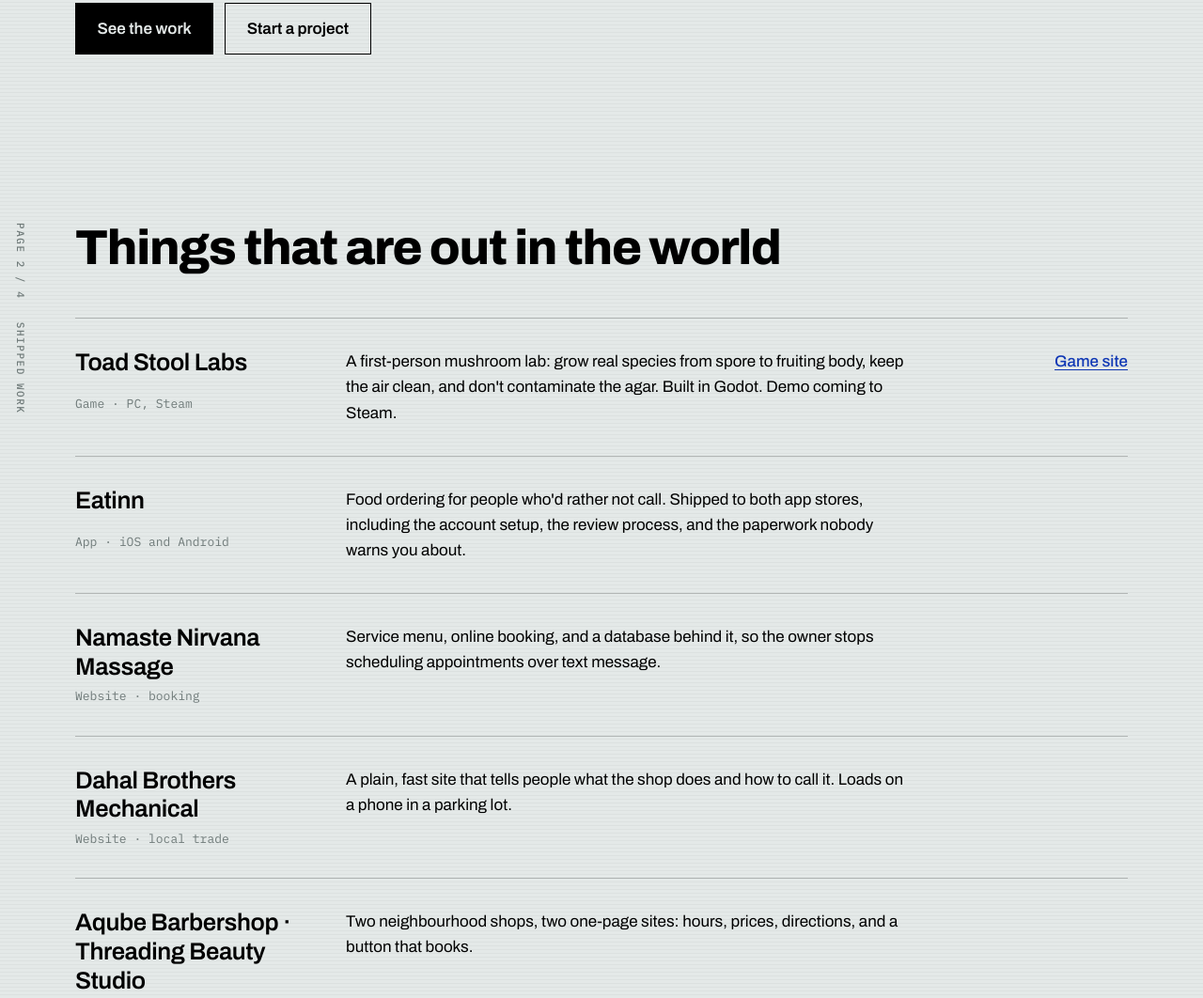
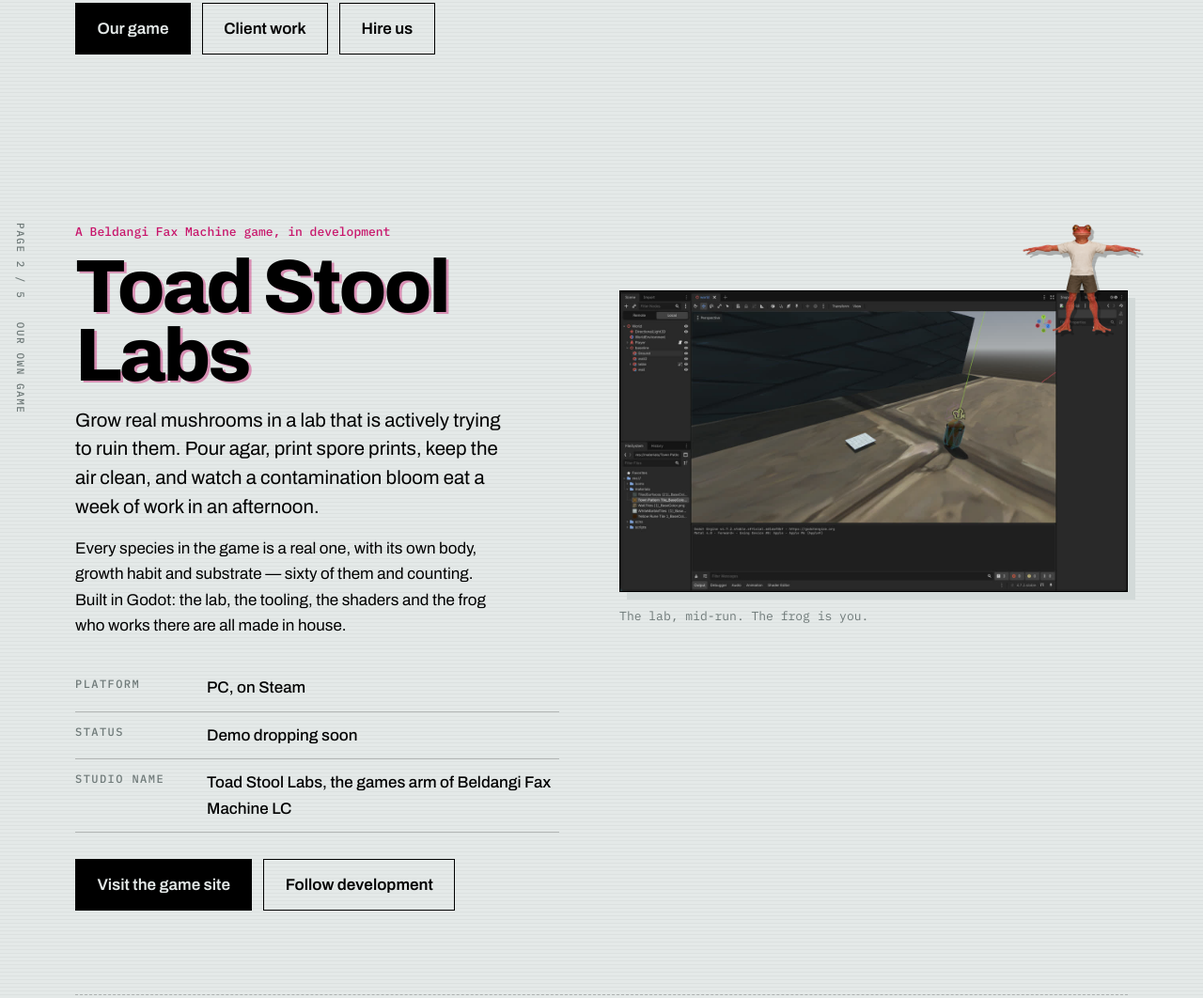
Before and after one commit to Bahun-Ko-Ckusi/BELDANGIFAXMACHINE, a plain HTML site: page index.html in a window 1280 px wide. Shown: the part 970-2032 px from the top of the page at 94% size. Drawn offline with Linux system fonts and the light colour scheme.

Commit message:
Put the game front and centre
Toad Stool Labs now gets its own page in the transmission (page 2 of 5)
with real art pulled from the game site, instead of being one row in the
client-work ledger. Client work is now page 3.

```diff
--- a/index.html
+++ b/index.html
@@ -4,11 +4,11 @@
 <meta charset="utf-8">
 <meta name="viewport" content="width=device-width, initial-scale=1">
 <title>Beldangi Fax Machine LC — software studio in Vermont</title>
-<meta name="description" content="Beldangi Fax Machine LC is a one-person software studio in Vermont. We build games, mobile apps, and websites for small businesses.">
+<meta name="description" content="Beldangi Fax Machine LC is a one-person software studio in Vermont. We make Toad Stool Labs, and build mobile apps and websites for small businesses.">
 <meta name="theme-color" content="#e4e9e8">
 <link rel="icon" href="favicon.svg" type="image/svg+xml">
 <meta property="og:title" content="Beldangi Fax Machine LC">
-<meta property="og:description" content="A one-person software studio in Vermont. Games, mobile apps, and websites for small businesses.">
+<meta property="og:description" content="Makers of Toad Stool Labs. A one-person software studio in Vermont building games, apps and websites.">
 <meta property="og:type" content="website">
 <link rel="preconnect" href="https://fonts.googleapis.com">
 <link rel="preconnect" href="https://fonts.gstatic.com" crossorigin>
@@ -24,7 +24,7 @@
   <div class="feed" aria-hidden="true"></div>
 
   <p class="xmit" aria-hidden="true">
-    <span class="xmit-dot"></span>CONNECTED 33.6 kbps &nbsp;·&nbsp; SENDING 1 OF 4
+    <span class="xmit-dot"></span>CONNECTED 33.6 kbps &nbsp;·&nbsp; SENDING 1 OF 5
   </p>
 
   <div class="cover-grid">
@@ -45,10 +45,10 @@
       </div>
       <div class="field">
         <dt>Re</dt>
-        <dd>Games, mobile apps, and websites for small businesses</dd>
+        <dd>Toad Stool Labs, our own game &mdash; plus apps and websites we build for other people</dd>
       </div>
       <div class="field field--split">
-        <div><dt>Pages</dt><dd>4</dd></div>
+        <div><dt>Pages</dt><dd>5</dd></div>
         <div><dt>Urgent</dt><dd>Usually</dd></div>
       </div>
     </dl>
@@ -60,29 +60,67 @@
     </p>
 
     <p class="actions">
-      <a class="btn" href="#work">See the work</a>
-      <a class="btn btn--quiet" href="mailto:pokhrelaustin26@gmail.com?subject=Project%20inquiry">Start a project</a>
+      <a class="btn" href="#game">Our game</a>
+      <a class="btn btn--quiet" href="#work">Client work</a>
+      <a class="btn btn--quiet" href="mailto:pokhrelaustin26@gmail.com?subject=Project%20inquiry">Hire us</a>
     </p>
   </div>
 </header>
 
 <main id="transmission">
 
+<!-- ───────── page 2 : the studio's own game ───────── -->
+<section class="sheet game" id="game">
+  <p class="margin-stamp" aria-hidden="true">PAGE 2 / 5 &nbsp; OUR OWN GAME</p>
+
+  <div class="game-grid">
+    <div class="game-text">
+      <p class="game-eyebrow">A Beldangi Fax Machine game, in development</p>
+      <h2 class="game-title">Toad Stool Labs</h2>
+      <p class="game-lede">
+        Grow real mushrooms in a lab that is actively trying to ruin them. Pour agar,
+        print spore prints, keep the air clean, and watch a contamination bloom eat a
+        week of work in an afternoon.
+      </p>
+      <p class="game-body">
+        Every species in the game is a real one, with its own body, growth habit and
+        substrate &mdash; sixty of them and counting. Built in Godot: the lab, the
+        tooling, the shaders and the frog who works there are all made in house.
+      </p>
+      <dl class="fields fields--game">
+        <div class="field">
+          <dt>Platform</dt><dd>PC, on Steam</dd>
+        </div>
+        <div class="field">
+          <dt>Status</dt><dd>Demo dropping soon</dd>
+        </div>
+        <div class="field">
+          <dt>Studio name</dt><dd>Toad Stool Labs, the games arm of Beldangi Fax Machine LC</dd>
+        </div>
+      </dl>
+      <p class="actions">
+        <a class="btn" href="https://bahun-ko-ckusi.github.io/TOADSTOOLLINK/">Visit the game site</a>
+        <a class="btn btn--quiet" href="https://linktr.ee/BeldangiFaxMachine">Follow development</a>
+      </p>
+    </div>
+
+    <figure class="game-art">
+      <img class="game-shot" src="media/toadstool-shot.jpg" width="1280" height="758"
+           alt="A screenshot of the Toad Stool Labs lab interior, with petri dishes and growing equipment on a workbench." loading="lazy" decoding="async">
+      <img class="game-char" src="media/toadstool-character.png" width="1312" height="1199"
+           alt="The frog character the player plays as in Toad Stool Labs." loading="lazy" decoding="async">
+      <figcaption>The lab, mid-run. The frog is you.</figcaption>
+    </figure>
+  </div>
+</section>
+
 <!-- ───────── page 2 : work ───────── -->
 <section class="sheet" id="work">
-  <p class="margin-stamp" aria-hidden="true">PAGE 2 / 4 &nbsp; SHIPPED WORK</p>
+  <p class="margin-stamp" aria-hidden="true">PAGE 3 / 5 &nbsp; CLIENT WORK</p>
 
-  <h2 class="head">Things that are out in the world</h2>
+  <h2 class="head">Work we've shipped for other people</h2>
 
   <ol class="ledger">
-    <li class="row">
-      <h3 class="row-name">Toad Stool Labs</h3>
-      <p class="row-kind">Game &middot; PC, Steam</p>
-      <p class="row-what">A first-person mushroom lab: grow real species from spore to
-      fruiting body, keep the air clean, and don't contaminate the agar. Built in Godot.
-      Demo coming to Steam.</p>
-      <p class="row-go"><a href="https://bahun-ko-ckusi.github.io/TOADSTOOLLINK/">Game site</a></p>
-    </li>
     <li class="row">
       <h3 class="row-name">Eatinn</h3>
       <p class="row-kind">App &middot; iOS and Android</p>
@@ -113,7 +151,7 @@
 
 <!-- ───────── page 3 : services ───────── -->
 <section class="sheet sheet--ink" id="services">
-  <p class="margin-stamp" aria-hidden="true">PAGE 3 / 4 &nbsp; WHAT YOU CAN HIRE US FOR</p>
+  <p class="margin-stamp" aria-hidden="true">PAGE 4 / 5 &nbsp; WHAT YOU CAN HIRE US FOR</p>
 
   <h2 class="head">What you can hire us for</h2>
 
@@ -147,7 +185,7 @@
 
 <!-- ───────── page 4 : contact ───────── -->
 <section class="sheet contact" id="contact">
-  <p class="margin-stamp" aria-hidden="true">PAGE 4 / 4 &nbsp; REPLY TO SENDER</p>
+  <p class="margin-stamp" aria-hidden="true">PAGE 5 / 5 &nbsp; REPLY TO SENDER</p>
 
   <h2 class="head">Send one back</h2>
 
@@ -179,7 +217,7 @@
     Beldangi Fax Machine LC &middot; a Vermont limited liability company
   </p>
   <p class="xmit xmit--end" aria-hidden="true">
-    TRANSMISSION COMPLETE &nbsp;·&nbsp; 4 PAGES SENT &nbsp;·&nbsp; NO ERRORS
+    TRANSMISSION COMPLETE &nbsp;·&nbsp; 5 PAGES SENT &nbsp;·&nbsp; NO ERRORS
   </p>
 </footer>
 
--- a/styles.css
+++ b/styles.css
@@ -340,3 +340,73 @@
   body { background: #fff; background-image: none; }
   .btn { border: 1px solid #000; }
 }
+
+/* ── page 2 : the studio's own game ─────────────────────────────────── */
+
+.game-grid {
+  display: grid;
+  gap: clamp(2.5rem, 5vw, 4rem);
+  align-items: start;
+}
+@media (min-width: 60rem) {
+  .game-grid { grid-template-columns: minmax(0, 1fr) minmax(0, 1.05fr); }
+}
+
+.game-eyebrow {
+  font: 500 .8125rem/1.5 var(--mono);
+  color: var(--register);
+  margin: 0 0 .75rem;
+}
+
+.game-title {
+  font: 800 clamp(2.5rem, 7.5vw, 5rem)/.92 var(--sans);
+  letter-spacing: -.035em;
+  margin: 0 0 1rem;
+  text-shadow: .035em .03em 0 rgba(200, 21, 107, .42);
+}
+
+.game-lede {
+  font-size: 1.2em;
+  line-height: 1.5;
+  max-width: 40ch;
+  margin: 0 0 1rem;
+}
+.game-body { max-width: 46ch; margin: 0 0 1.75rem; }
+
+.fields--game { margin-bottom: 1.75rem; max-width: 40rem; }
+.fields--game .field { grid-template-columns: 7.5rem 1fr; }
+
+/* a photo that came over the line: ruled frame, colour inside, frog breaking out */
+.game-art {
+  position: relative;
+  margin: 0;
+  padding-top: clamp(2rem, 6vw, 4.5rem);
+}
+.game-shot {
+  display: block;
+  width: 100%;
+  height: auto;
+  border: 1px solid var(--toner);
+  box-shadow: .5rem .5rem 0 var(--paper-deep);
+}
+.game-char {
+  position: absolute;
+  top: 0;
+  right: clamp(-1rem, -2vw, -2.5rem);
+  width: clamp(7rem, 24%, 11rem);
+  height: auto;
+  filter: drop-shadow(.2rem .25rem 0 rgba(0, 0, 0, .25));
+  pointer-events: none;
+}
+.game-art figcaption {
+  font: 400 .8125rem/1.5 var(--mono);
+  color: var(--smudge);
+  margin-top: 1rem;
+}
+
+@media (prefers-color-scheme: dark) {
+  :root:not([data-theme="light"]) .game-shot { border-color: var(--toner); }
+  :root:not([data-theme="light"]) .game-char {
+    filter: drop-shadow(.2rem .25rem 0 rgba(0, 0, 0, .6));
+  }
+}
```
Also changed, not shown: media/toadstool-character.png (added), media/toadstool-lab-poster.jpg (added), media/toadstool-shot.jpg (added).
